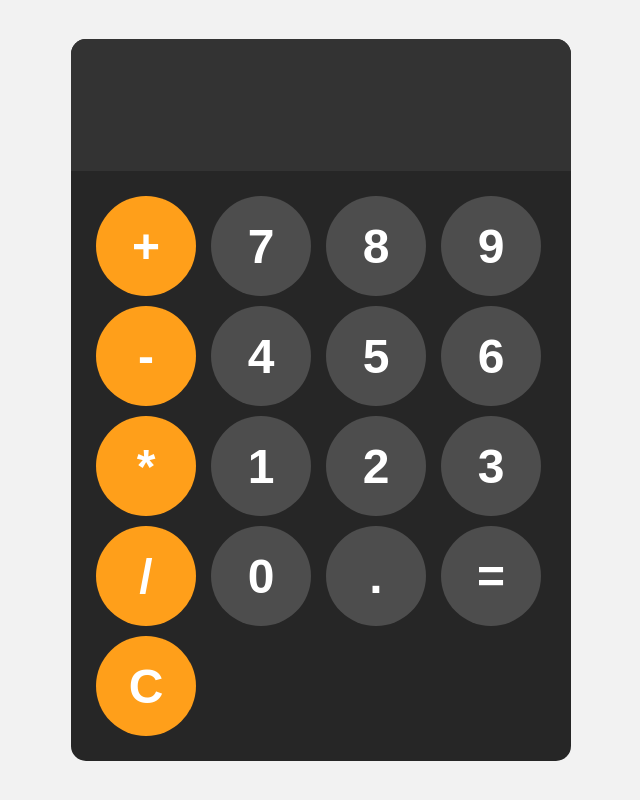
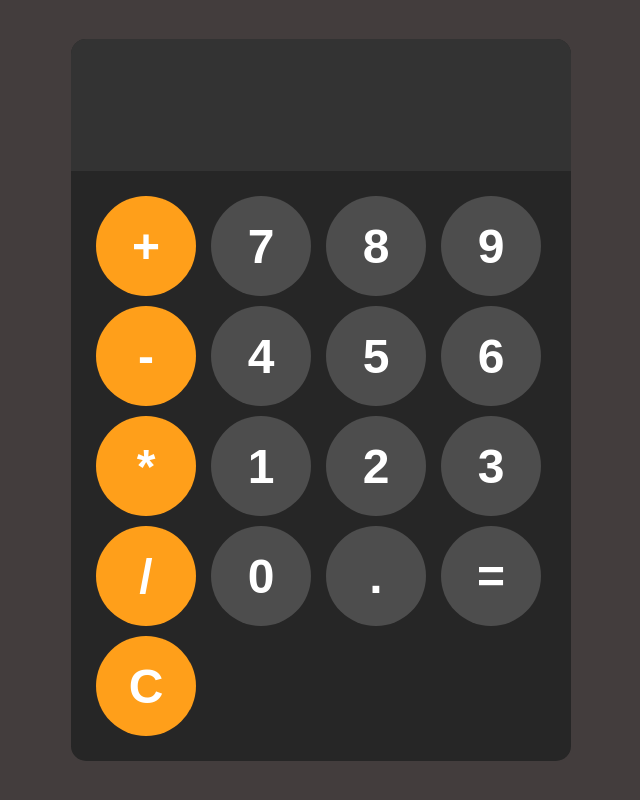
Before and after one commit to Ryan-Naidoo-Portfolio/Calculator, a plain HTML site: page index.html in a window 1280 px wide. Shown: the whole page, without its empty margins (319-959 px from the left). Drawn offline with Linux system fonts and the light colour scheme.

Commit message:
first commit

```diff
--- a/index.html
+++ b/index.html
@@ -3,7 +3,8 @@
 <head>
     <meta charset="UTF-8">
     <meta name="viewport" content="width=device-width, initial-scale=1.0">
-    <title>Document</title>
+    <title>Calculator</title>
+    <link rel="icon" href="https://cdn.jim-nielsen.com/ios/512/calculator-2017-10-10.png?rf=1024" sizes="16x16" type="image/png">
     <link rel="stylesheet" href="style.css">
 </head>
 <body>
--- a/style.css
+++ b/style.css
@@ -4,7 +4,7 @@ body{
     justify-content: center;
     align-items: center;
     height: 100vh;
-    background-color: hsl(0, 0%, 95%);
+    background-color: hsl(0, 5%, 25%);
 }
 #calculator{
     font-family: Arial, sans-serif;
```
Also changed, not shown: 1 other file.
